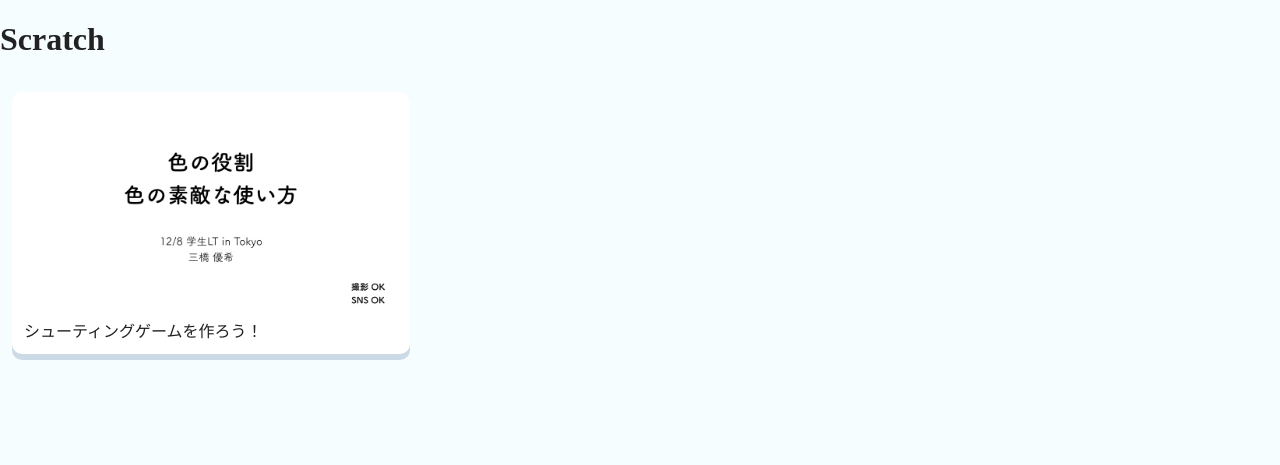
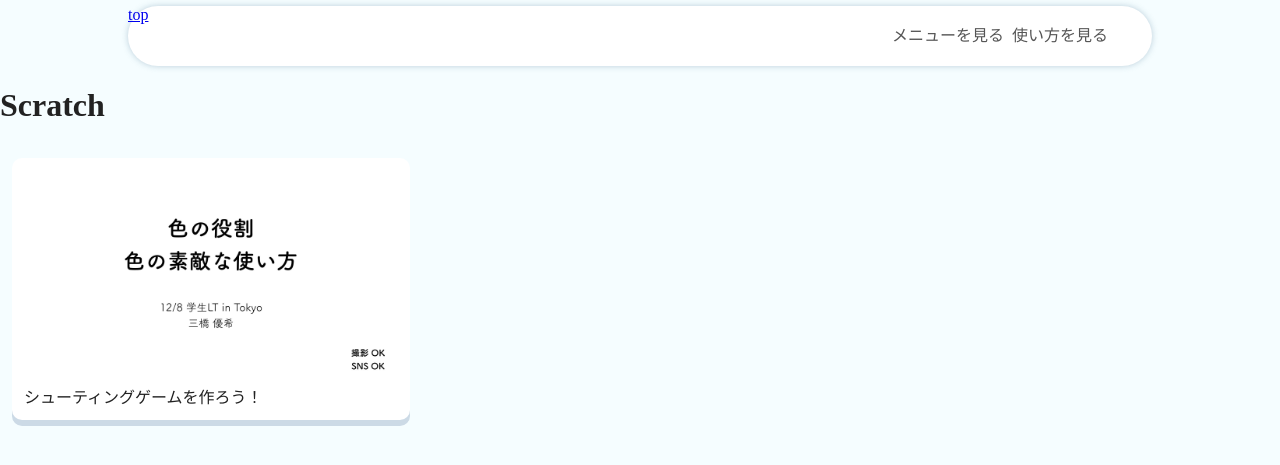
Before and after one commit to Mekurun/mekurun.com, a Jekyll site: the page built from categories/scratch.md, in a window 1280 px wide. Shown: the top 465 px of the page. Built offline with Jekyll 4.4.1, drawn with Linux system fonts in a browser that asks for light colours.

Commit message:
Add header

```diff
--- /dev/null
+++ b/_includes/header.html
@@ -0,0 +1,7 @@
+<header>
+  <a href="/">top</a>
+  <ul>
+    <li><a href="/">メニューを見る</a></li>
+    <li><a href="/">使い方を見る</a></li>
+  </ul>
+</header>
--- a/_layouts/category.html
+++ b/_layouts/category.html
@@ -1,6 +1,7 @@
 ---
 layout: default
 ---
+{% include header.html %}
 <h1>{{ page.title }}</h1>
 {{content}}
 <ul class="course-list">
--- a/css/main.scss
+++ b/css/main.scss
@@ -15,6 +15,32 @@
 h2 {
   color: $text-color;
   font-weight: 600;
+}
+header {
+  background-color: #fff;
+  height: 60px;
+  margin: 6px 10vw;
+  position: relative;
+  border-radius: 30px;
+  box-shadow: 0 0 6px #799baf77;
+  ul {
+    list-style: none;
+    line-height: 60px;
+    margin: 0;
+    padding: 0;
+    display: inline-block;
+    position: absolute;
+    right: 40px;
+    li {
+      margin-right: 4px;
+      display: inline-block;
+    }
+    a {
+      font-weight: 500;
+      text-decoration: none;
+      color: $darkgray;
+    }
+  }
 }
 .course-list {
   display: flex;
```
